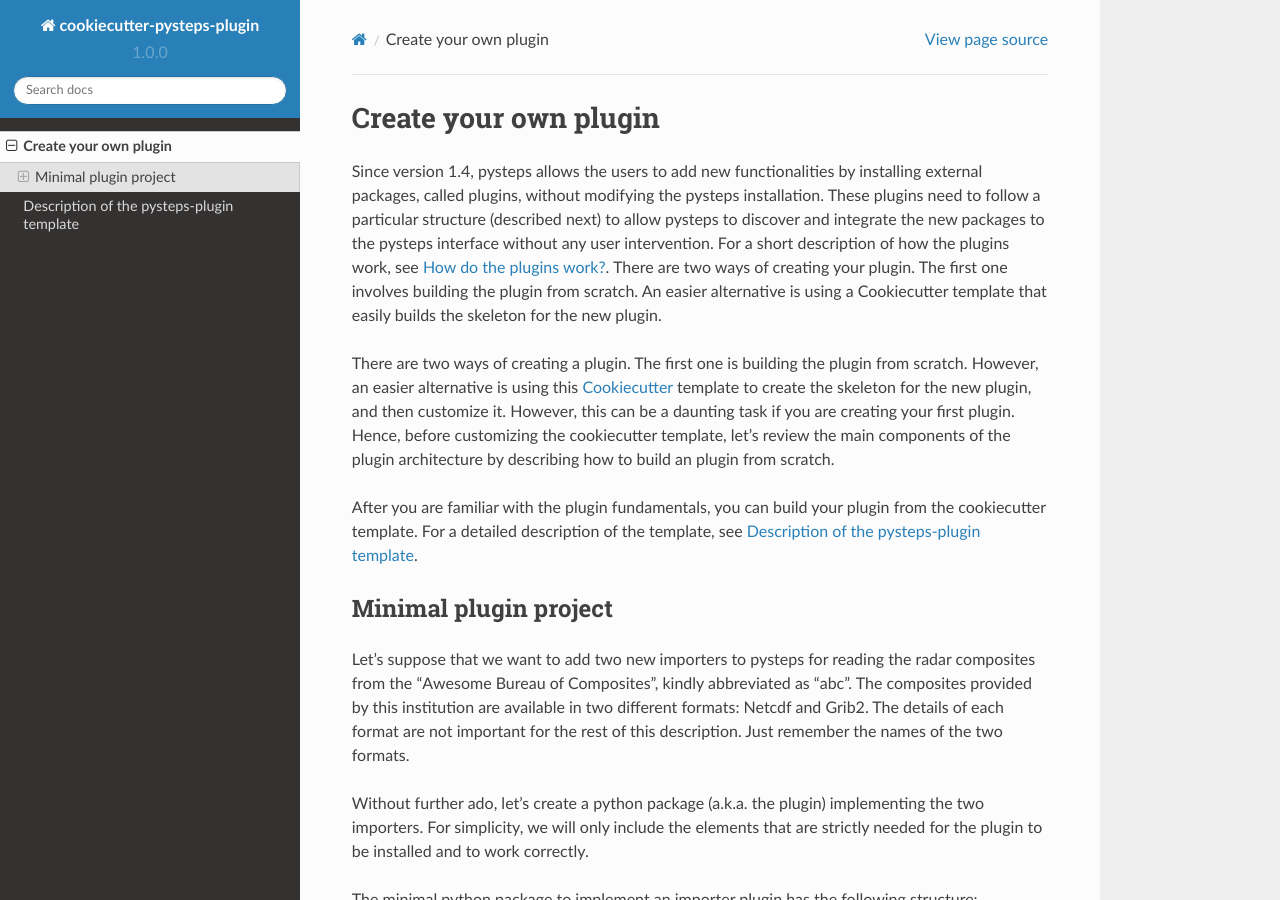
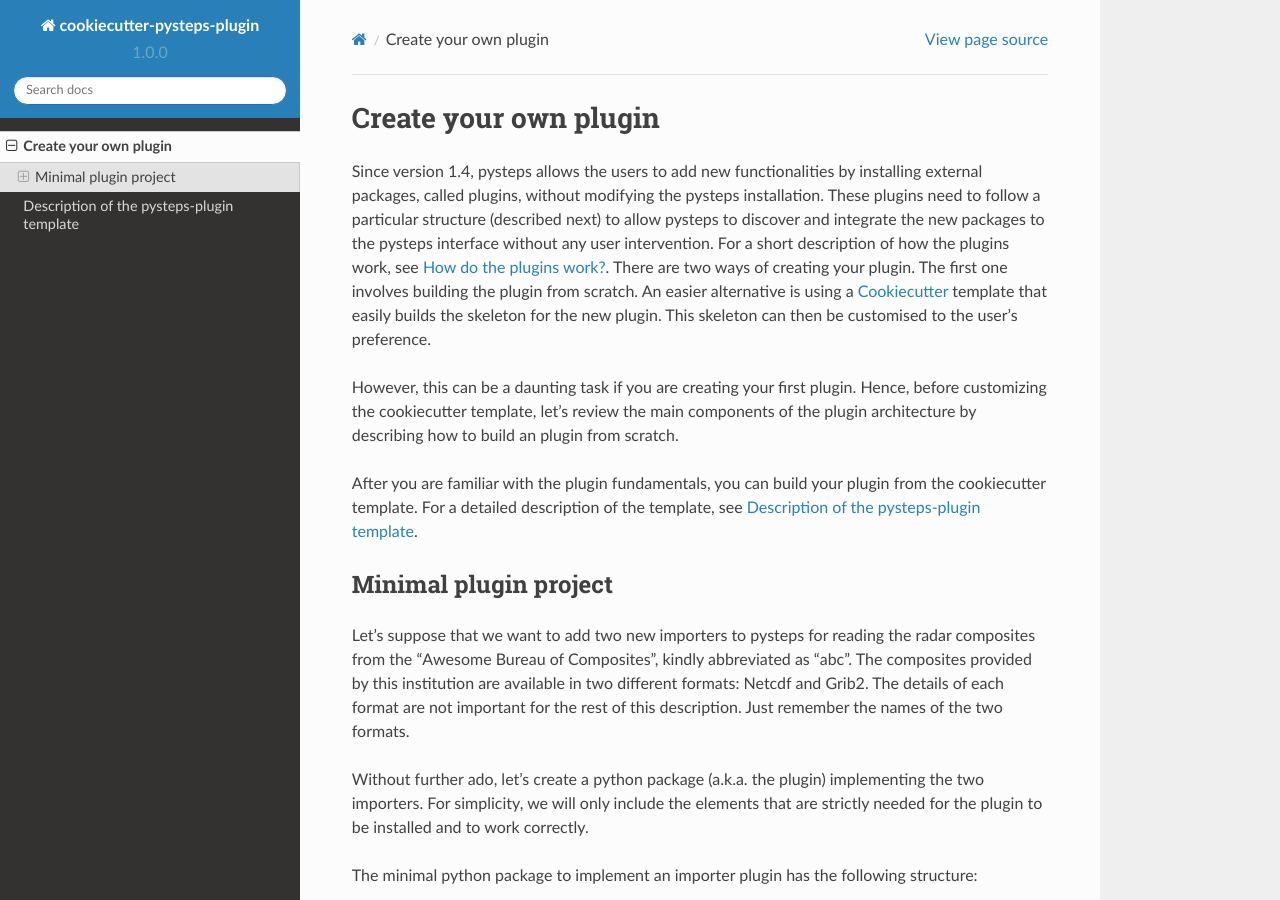
Before and after one commit to joeycasey87/cookiecutter_testing, a Sphinx documentation site: the page built from docs/create_your_own_plugin.rst, in a window 1280 px wide and 900 px high. Built offline with Sphinx 7.4.7 and the Read the Docs theme 2.0.0, drawn with Linux system fonts in a browser that asks for light colours.

Commit message:
Update create_your_own_plugin.rst

```diff
--- a/docs/create_your_own_plugin.rst
+++ b/docs/create_your_own_plugin.rst
@@ -10,12 +10,9 @@ to follow a particular structure (described next) to allow pysteps to discover a
 integrate the new packages to the pysteps interface without any user intervention.
 For a short description of how the plugins work, see :ref:`how_plugins_work`.
 There are two ways of creating your plugin. The first one involves building the plugin
-from scratch. An easier alternative is using a Cookiecutter template that easily builds
-the skeleton for the new plugin.
+from scratch. An easier alternative is using a `Cookiecutter`_ template that easily builds
+the skeleton for the new plugin. This skeleton can then be customised to the user's preference.
 
-There are two ways of creating a plugin. The first one is building the plugin
-from scratch. However, an easier alternative is using this `Cookiecutter`_ template
-to create the skeleton for the new plugin, and then customize it.
 However, this can be a daunting task if you are creating your first plugin.
 Hence, before customizing the cookiecutter template, let's review the main components of
 the plugin architecture by describing how to build an plugin from scratch.
```
